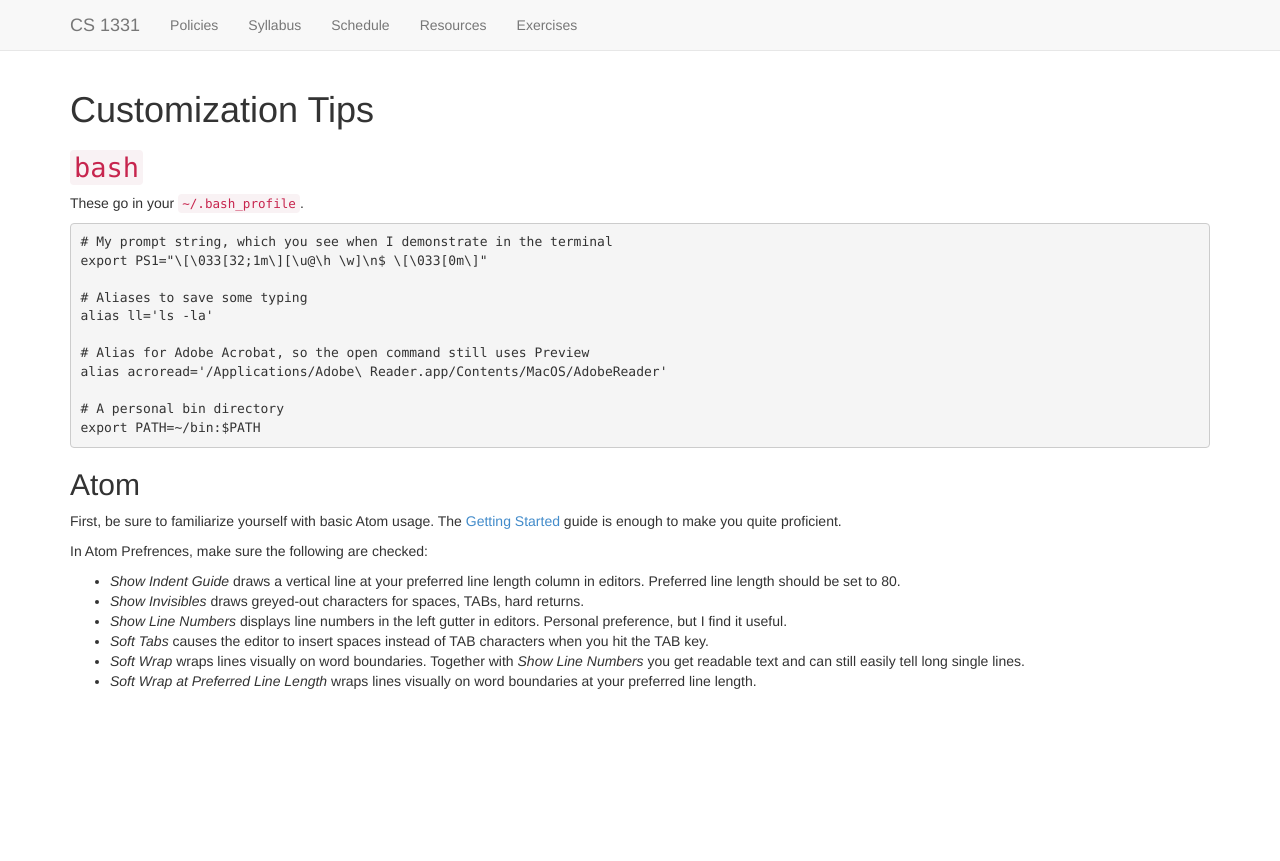
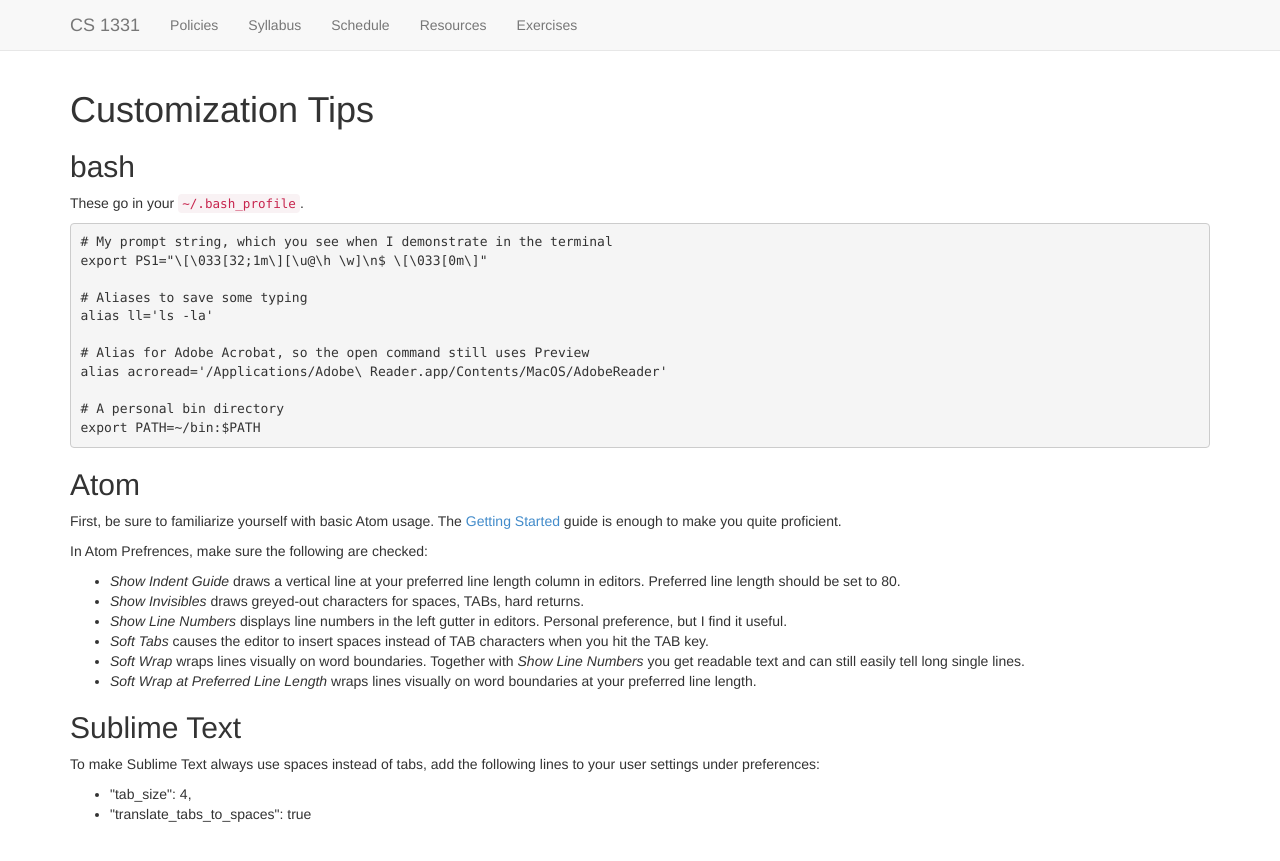
Before and after one commit to cs1331/cs1331.github.io.old, a Jekyll site: the page built from customization-tips.html, in a window 1280 px wide. Shown: the top 861 px of the page. Built offline with Jekyll 4.4.1, drawn with Linux system fonts in a browser that asks for light colours; nearby versions of some CDN libraries; Markdown is read by kramdown in place of the engine named in the settings.

Commit message:
Add Sublime Text Customization Tips

```diff
--- a/customization-tips.html
+++ b/customization-tips.html
@@ -5,7 +5,7 @@
 
 <h1>Customization Tips</h1>
 
-<h2><code>bash</code></h2>
+<h2>bash</h2>
 <p>
   These go in your <code>~/.bash_profile</code>.
 </p>
@@ -37,3 +37,12 @@
   <li><em>Soft Wrap</em> wraps lines visually on word boundaries.  Together with <em>Show Line Numbers</em> you get readable text and can still easily tell long single lines.</li>
   <li><em>Soft Wrap at Preferred Line Length</em> wraps lines visually on word boundaries at your preferred line length.</li>
 </ul>
+
+<h2>Sublime Text</h2>
+
+<p>To make Sublime Text always use spaces instead of tabs, add the following lines to your user settings under preferences:</p>
+
+<ul>
+  <li>"tab_size": 4,</li>
+  <li>"translate_tabs_to_spaces": true</li>
+</ul>
--- a/resources.html
+++ b/resources.html
@@ -34,7 +34,7 @@
 <li><a href="text-editors.html">Text Editors</a> - an intro to text editors for beginning programmers</li>
 <li><a href="http://matt.might.net/articles/basic-unix/">Basic Unix</a> - a tutorial introduction to the Unix command line
 that will give you the basic skills you need for this class should you choose to use a unix-like operating system like Ubuntu Linux or Mac OS X</li>
-<li><a href="customization-tips.html">Customization Tips</a> for the bash shell and Atom text editor.</li>
+<li><a href="customization-tips.html">Customization Tips</a> for the bash shell, Atom text editor, and Sublime Text editor.</li>
 </ul>
 
 <h2>Misc</h2>
```
